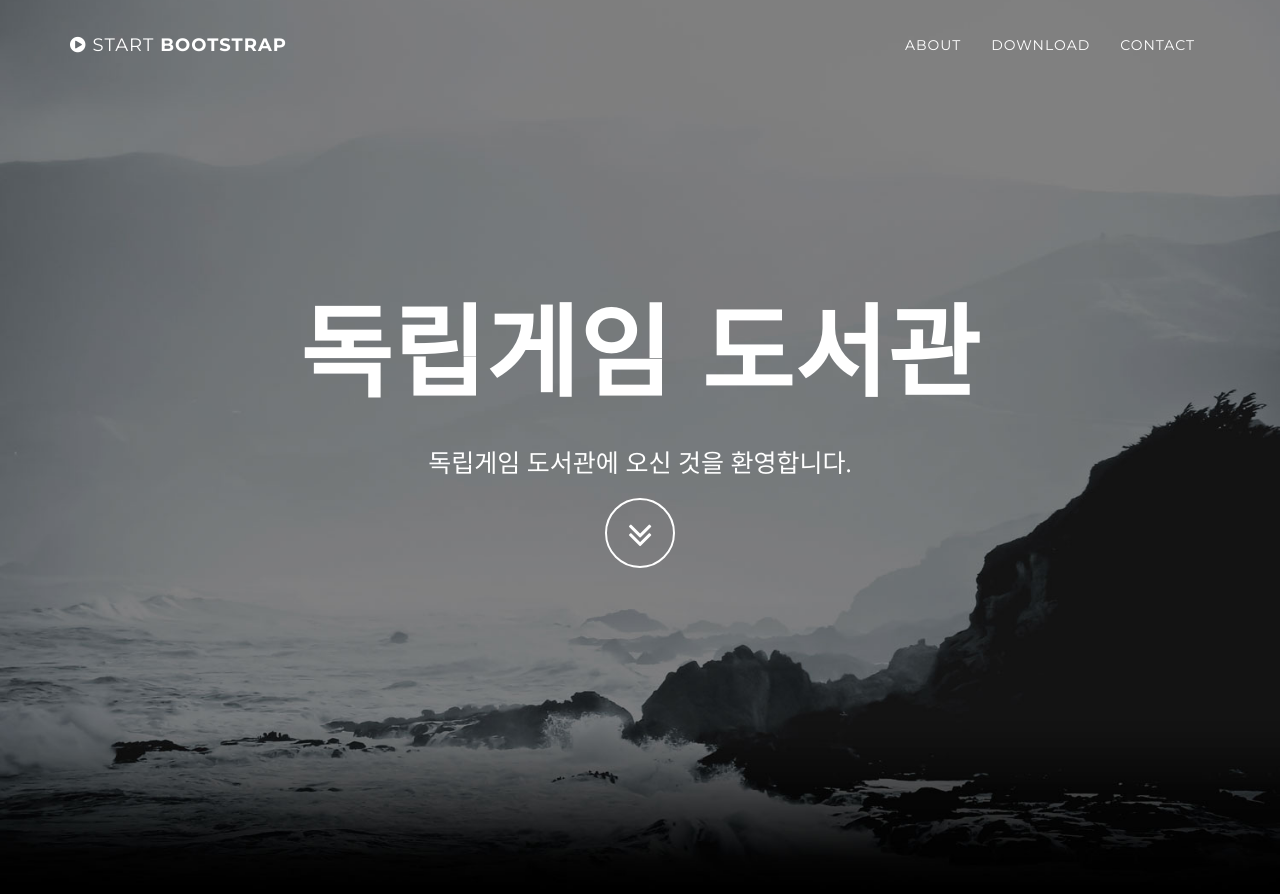
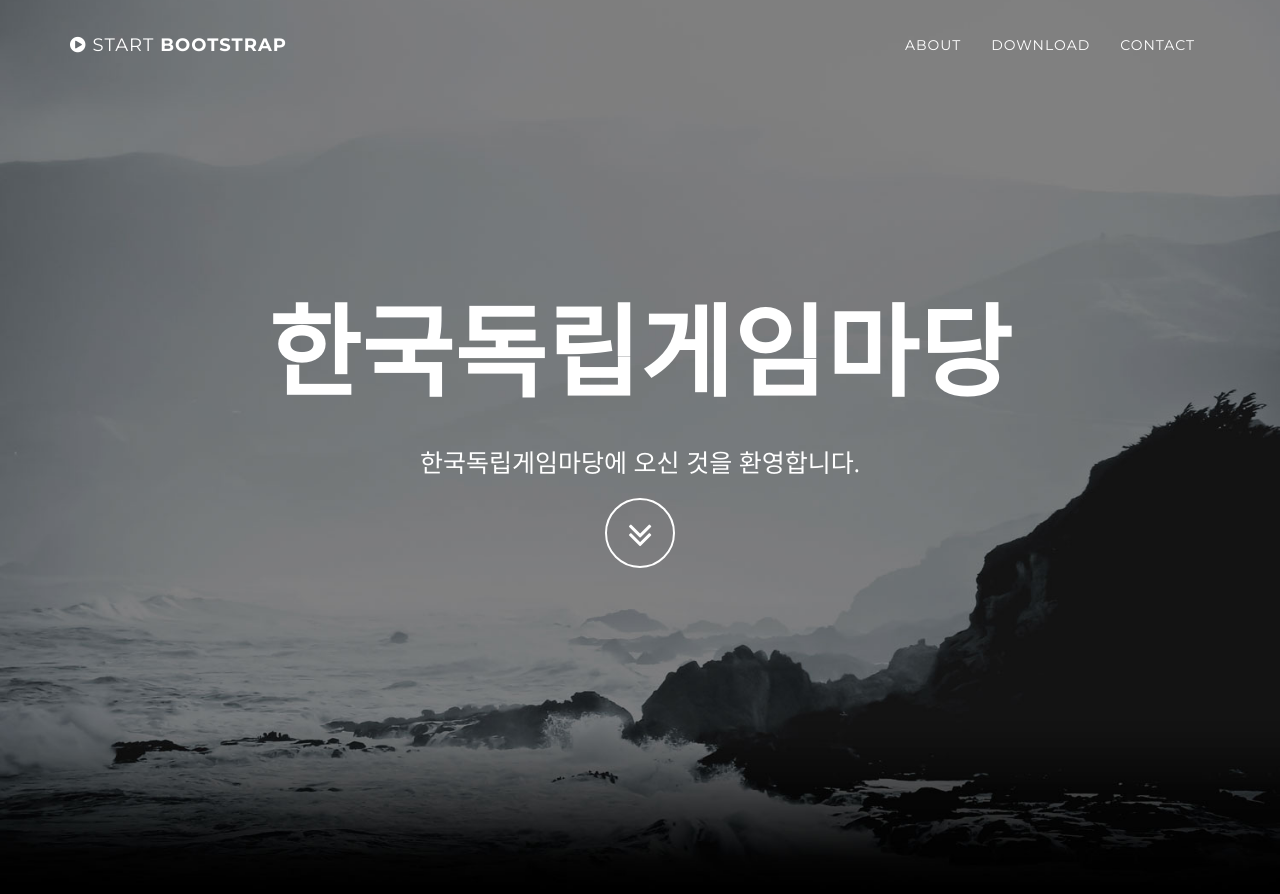
Before and after one commit to IndieGameYard/IndieGameYard.github.io, a Jekyll site: the page built from index.html, in a window 1280 px wide and 900 px high. Shown: the top 894 px of the window. Built offline with Jekyll 4.4.1, drawn with Linux system fonts in a browser that asks for light colours.

Commit message:
initial commit

```diff
--- a/_config.yml
+++ b/_config.yml
@@ -1,8 +1,8 @@
 # Site settings
-title: 독립게임 도서관
+title: 한국독립게임마당
 email: indiegameyard@gmail.com
-url: https://indiegameyard.github.io/library/
-description: "독립게임 도서관에 오신 것을 환영합니다."
+url: https://indiegameyard.github.io
+description: "한국독립게임마당에 오신 것을 환영합니다."
 
 # Color settings (hex-codes without the leading hash-tag)
 color:
```
